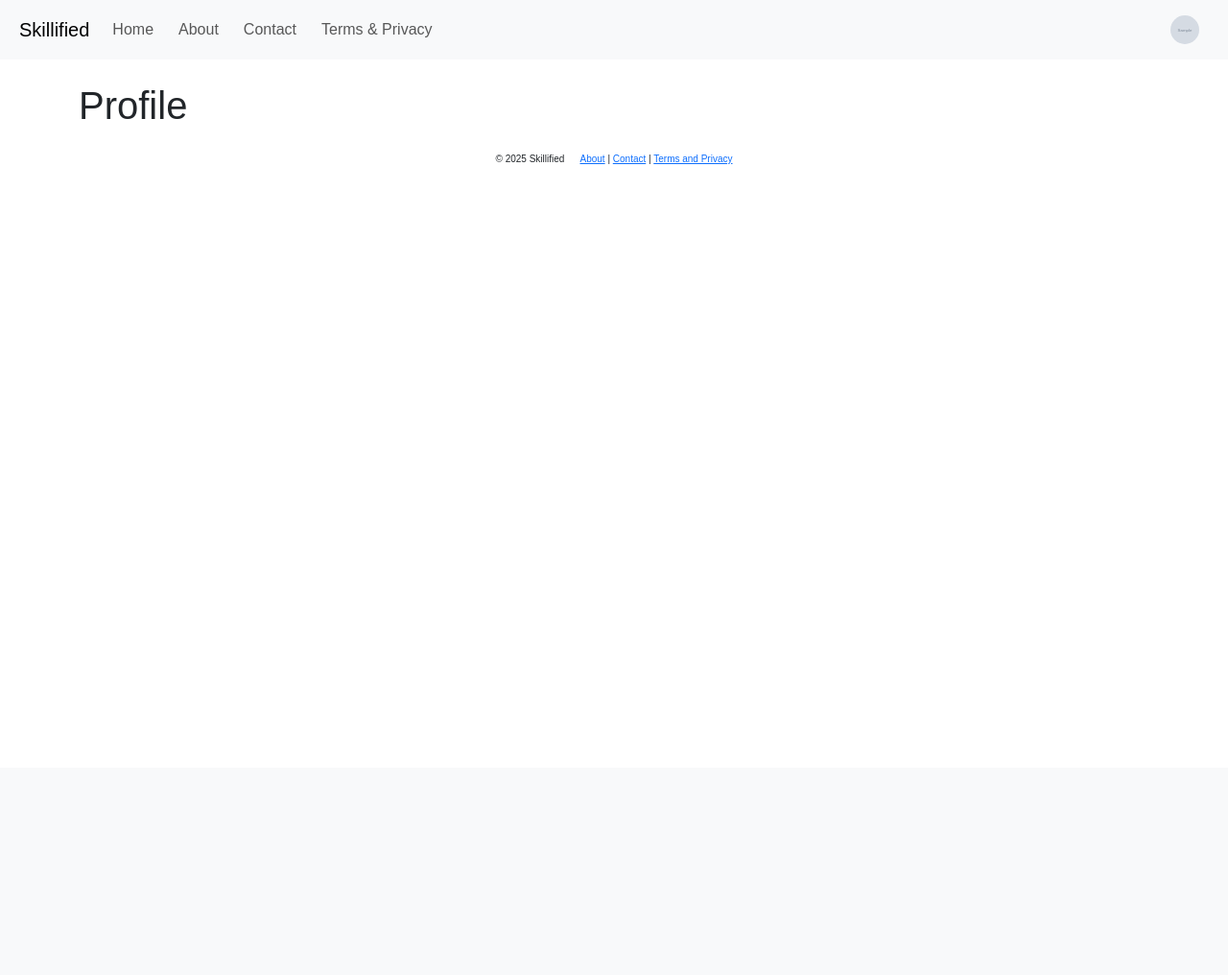
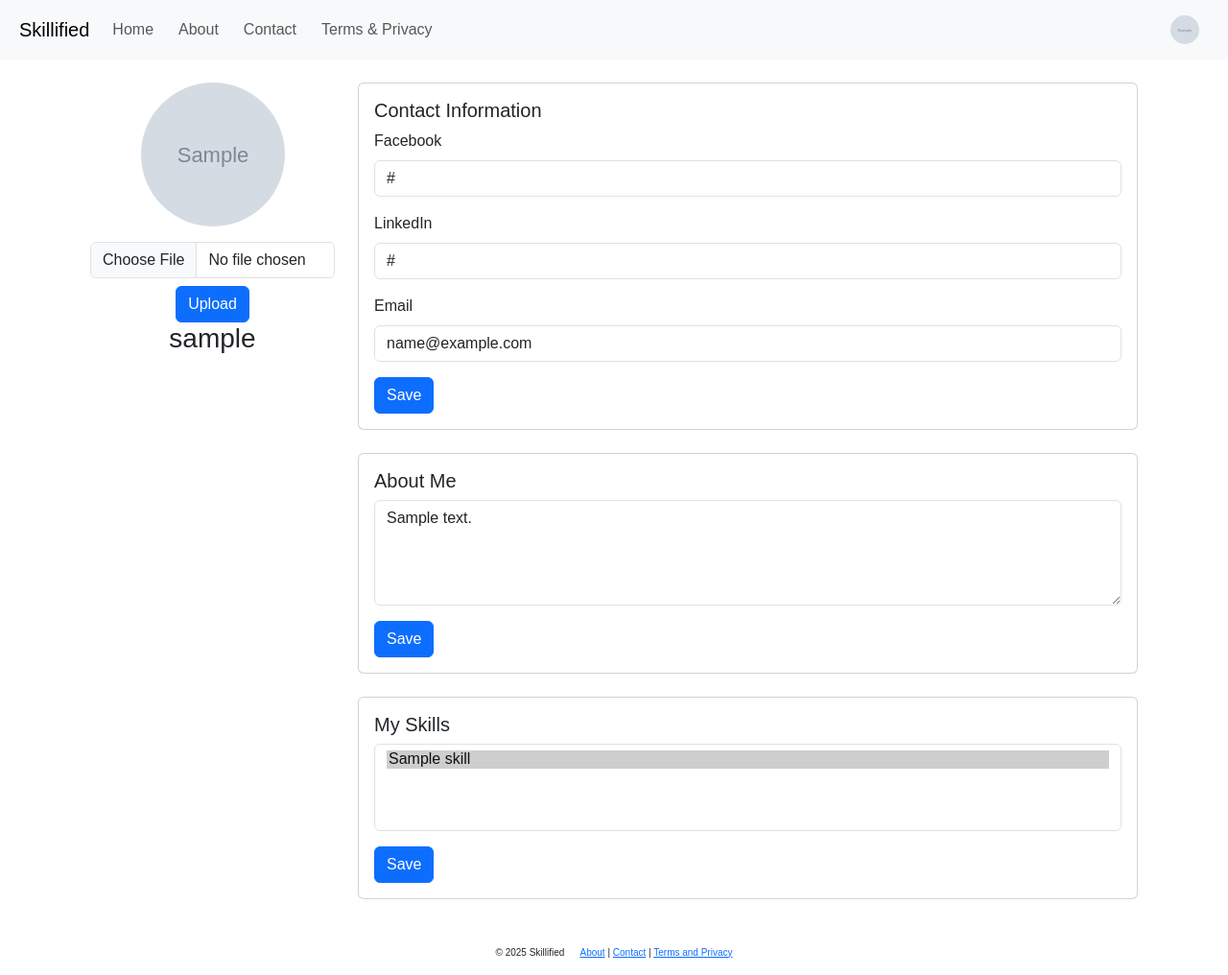
Before and after one commit to dbeckett93/skillified, a Django app: page /profile/ in a window 1280 px wide. Shown: the whole page at 96% size. Before the commit the page ends 171 px from the top, so only its background shows below. Run offline with Django 5.2, Linux system fonts and the light colour scheme; a user stored in the database is signed in; tables that the repository leaves empty hold one stand-in row (values such as "Sample post"); grey boxes marked "Sample" are stand-in pictures.

Commit message:
Add conditional logic to check for a profile image and use a placeholder if one isn't present

```diff
--- a/main/models.py
+++ b/main/models.py
@@ -3,7 +3,7 @@ from django.contrib.auth.models import User
 
 class Profile(models.Model):
     user = models.OneToOneField(User, on_delete=models.CASCADE)
-    profile_picture = models.ImageField(upload_to='profile_pictures/', blank=True, null=True)
+    profile_picture = models.ImageField(upload_to='profile_pictures/', blank=True, null=True, default='profile_pictures/nobody.jpg')
     about_me = models.TextField(blank=True, null=True)
     facebook_link = models.URLField(blank=True, null=True)
     linkedin_link = models.URLField(blank=True, null=True)
--- a/main/templates/main/base.html
+++ b/main/templates/main/base.html
@@ -38,7 +38,11 @@
                     {% if user.is_authenticated %}
                         <li class="nav-item">
                             <a class="nav-link" href="#" data-bs-toggle="modal" data-bs-target="#profileModal">
-                                <img src="{{ user.profile.profile_picture.url }}" alt="Profile Image" class="rounded-circle" width="30" height="30">
+                                {% if user.profile.profile_picture %}
+                                    <img src="{{ user.profile.profile_picture.url }}" alt="Profile Image" class="rounded-circle" width="30" height="30">
+                                {% else %}
+                                    <img src="https://i.imgur.com/2Q3XOlp.jpeg" alt="Profile Image" class="rounded-circle" width="30" height="30">
+                                {% endif %}
                             </a>
                         </li>
                     {% else %}
@@ -82,7 +86,11 @@
                     <button type="button" class="btn-close" data-bs-dismiss="modal" aria-label="Close"></button>
                 </div>
                 <div class="modal-body text-center">
-                    <img src="{{ user.profile.profile_picture.url }}" alt="Profile Image" class="rounded-circle mb-3" width="100" height="100">
+                    {% if user.profile.profile_picture %}
+                        <img src="{{ user.profile.profile_picture.url }}" alt="Profile Image" class="rounded-circle mb-3" width="100" height="100">
+                    {% else %}
+                        <img src="https://i.imgur.com/2Q3XOlp.jpeg" alt="Profile Image" class="rounded-circle mb-3" width="100" height="100">
+                    {% endif %}
                     <h5>{{ user.username }}</h5>
                     <a class="btn btn-primary mt-3" href="{% url 'profile' %}">View Profile</a>
                     <hr>
--- a/main/templates/main/profile.html
+++ b/main/templates/main/profile.html
@@ -3,5 +3,72 @@
 {% block title %}Profile - Skillified{% endblock %}
 
 {% block content %}
-    <h1>Profile</h1>
+<div class="container mt-4">
+    <div class="row">
+        <div class="col-md-3 text-center">
+            {% if user.profile.profile_picture %}
+                <img src="{{ user.profile.profile_picture.url }}" alt="Profile Image" class="rounded-circle mb-3" width="150" height="150">
+            {% else %}
+                <img src="https://i.imgur.com/2Q3XOlp.jpeg" alt="Profile Image" class="rounded-circle mb-3" width="150" height="150">
+            {% endif %}
+            <form method="post" enctype="multipart/form-data">
+                {% csrf_token %}
+                <input type="file" name="profile_picture" class="form-control mb-2">
+                <button type="submit" class="btn btn-primary">Upload</button>
+            </form>
+            <h3>{{ user.username }}</h3>
+        </div>
+        <div class="col-md-9">
+            <div class="card mb-4">
+                <div class="card-body">
+                    <h5 class="card-title">Contact Information</h5>
+                    <form method="post">
+                        {% csrf_token %}
+                        <div class="mb-3">
+                            <label for="facebook_link" class="form-label">Facebook</label>
+                            <input type="url" class="form-control" id="facebook_link" name="facebook_link" value="{{ user.profile.facebook_link }}">
+                        </div>
+                        <div class="mb-3">
+                            <label for="linkedin_link" class="form-label">LinkedIn</label>
+                            <input type="url" class="form-control" id="linkedin_link" name="linkedin_link" value="{{ user.profile.linkedin_link }}">
+                        </div>
+                        <div class="mb-3">
+                            <label for="email" class="form-label">Email</label>
+                            <input type="email" class="form-control" id="email" name="email" value="{{ user.email }}">
+                        </div>
+                        <button type="submit" class="btn btn-primary">Save</button>
+                    </form>
+                </div>
+            </div>
+            <div class="card mb-4">
+                <div class="card-body">
+                    <h5 class="card-title">About Me</h5>
+                    <form method="post">
+                        {% csrf_token %}
+                        <div class="mb-3">
+                            <textarea class="form-control" id="about_me" name="about_me" rows="4">{{ user.profile.about_me }}</textarea>
+                        </div>
+                        <button type="submit" class="btn btn-primary">Save</button>
+                    </form>
+                </div>
+            </div>
+            <div class="card mb-4">
+                <div class="card-body">
+                    <h5 class="card-title">My Skills</h5>
+                    <form method="post">
+                        {% csrf_token %}
+                        <div class="mb-3">
+                            <select class="form-control" id="skills" name="skills" multiple>
+                                {% for skill in all_skills %}
+                                    <option value="{{ skill.id }}" {% if skill in user.profile.skills.all %}selected{% endif %}>{{ skill.name }}</option>
+                                {% endfor %}
+                            </select>
+                        </div>
+                        <button type="submit" class="btn btn-primary">Save</button>
+                    </form>
+                </div>
+            </div>
+        </div>
+    </div>
+</div>
 {% endblock %}
--- a/main/views.py
+++ b/main/views.py
@@ -3,6 +3,8 @@ from django.contrib import messages
 from .forms import ContactForm
 import os
 from django.core.mail import send_mail
+from django.contrib.auth.decorators import login_required
+from .models import Profile, Skill
 
 # Create your views here.
 def home(request):
@@ -52,5 +54,45 @@ def messages_view(request):
 def settings(request):
     return render(request, 'main/settings.html')
 
+@login_required
 def profile(request):
-    return render(request, 'main/profile.html')
+    # Get the current user and their profile
+    user = request.user
+    profile = user.profile
+    all_skills = Skill.objects.all()
+
+    if request.method == 'POST':
+        # Update profile picture if provided
+        if 'profile_picture' in request.FILES:
+            profile.profile_picture = request.FILES['profile_picture']
+            profile.save()
+        # Update Facebook link if provided
+        if 'facebook_link' in request.POST:
+            profile.facebook_link = request.POST['facebook_link']
+            profile.save()
+        # Update LinkedIn link if provided
+        if 'linkedin_link' in request.POST:
+            profile.linkedin_link = request.POST['linkedin_link']
+            profile.save()
+        # Update email if provided
+        if 'email' in request.POST:
+            user.email = request.POST['email']
+            user.save()
+        # Update about me section if provided
+        if 'about_me' in request.POST:
+            profile.about_me = request.POST['about_me']
+            profile.save()
+        # Update skills if provided
+        if 'skills' in request.POST:
+            profile.skills.set(request.POST.getlist('skills'))
+            profile.save()
+        # Redirect to the profile page after saving changes
+        return redirect('profile')
+
+    # Prepare context data for rendering the profile page
+    context = {
+        'user': user,
+        'profile': profile,
+        'all_skills': all_skills,
+    }
+    return render(request, 'main/profile.html', context)
```
Also changed, not shown: media/profile_pictures/Resized_Profile_Pic_2-min.jpg (added), media/profile_pictures/Resized_Profile_Pic_2_I4UiSeM.jpg (added).
